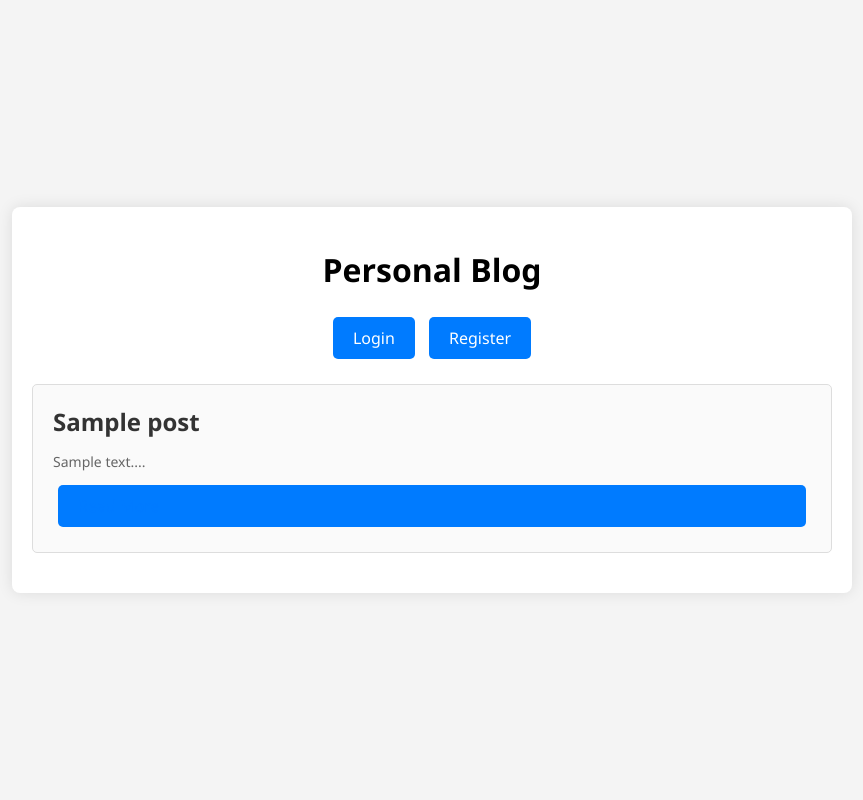
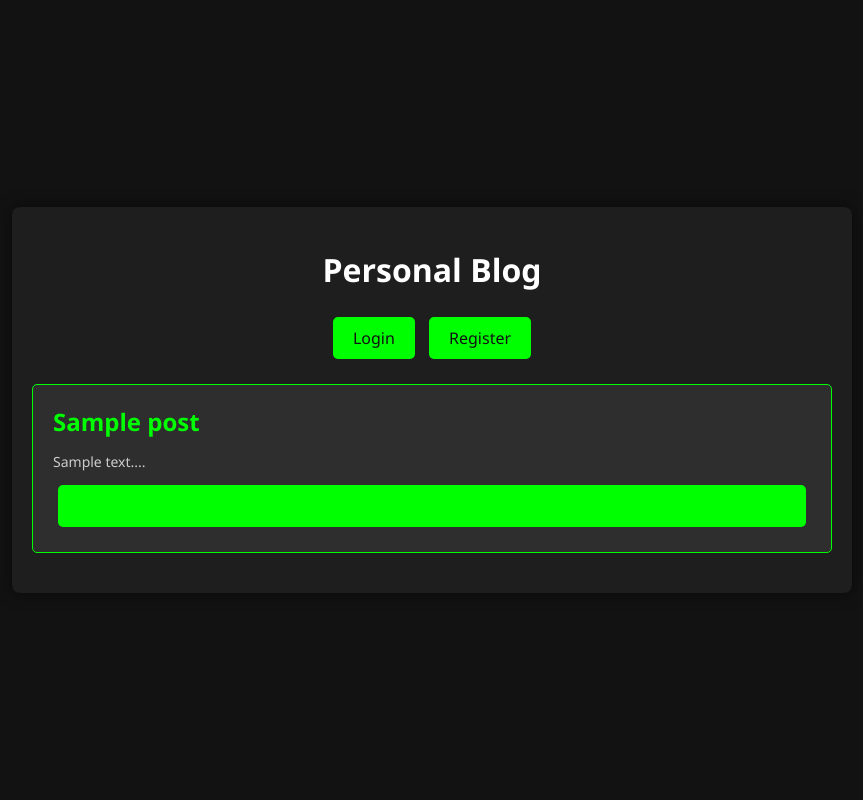
Before and after one commit to ImGooball/PHPBlogSite, a PHP site: page /index.php in a window 1280 px wide. Shown: the whole page, without its empty margins (208-1071 px from the left). Run offline with PHP 8.4, Linux system fonts and the light colour scheme; tables that the repository leaves empty or names only in its code hold one stand-in row (values such as "Sample post").

Commit message:
changed to a dark theme

```diff
--- a/styles.css
+++ b/styles.css
@@ -1,6 +1,7 @@
 body {
     font-family: 'Segoe UI', Tahoma, Geneva, Verdana, sans-serif;
-    background-color: #f4f4f4;
+    background-color: #121212;
+    color: #ffffff;
     margin: 0;
     padding: 0;
     display: flex;
@@ -14,8 +15,8 @@ body {
     max-width: 800px;
     margin: 20px auto;
     padding: 20px;
-    background-color: #fff;
-    box-shadow: 0 0 15px rgba(0, 0, 0, 0.1);
+    background-color: #1e1e1e;
+    box-shadow: 0 0 15px rgba(0, 0, 0, 0.5);
     border-radius: 8px;
     text-align: center;
 }
@@ -25,34 +26,34 @@ body {
 }
 
 .post, .comment {
-    border: 1px solid #ddd;
+    border: 1px solid #00ff00; /* Matrix-style green */
     margin-bottom: 20px;
     padding: 20px;
     text-align: left;
     border-radius: 5px;
-    background-color: #fafafa;
+    background-color: #2e2e2e;
 }
 
 .post h2, .comment p {
     margin: 0;
     font-size: 1.5em;
-    color: #333;
+    color: #00ff00; /* Matrix-style green */
 }
 
 .post p, .comment p {
     font-size: 14px;
-    color: #666;
+    color: #cccccc;
 }
 
 .post .timestamp, .comment .timestamp {
     font-size: 12px;
-    color: #999;
+    color: #888888;
     margin-top: 10px;
 }
 
 .post a {
     display: block;
-    color: #007bff;
+    color: #00ff00; /* Matrix-style green */
     text-decoration: none;
     margin-top: 10px;
 }
@@ -64,8 +65,8 @@ body {
 .btn {
     display: inline-block;
     padding: 10px 20px;
-    color: #fff;
-    background-color: #007bff;
+    color: #121212;
+    background-color: #00ff00; /* Matrix-style green */
     border: none;
     border-radius: 5px;
     text-decoration: none;
@@ -75,15 +76,15 @@ body {
 }
 
 .btn:hover {
-    background-color: #0056b3;
+    background-color: #00cc00; /* Darker green on hover */
 }
 
 .btn-delete {
-    background-color: #dc3545;
+    background-color: #ff0033; /* Red for delete */
 }
 
 .btn-delete:hover {
-    background-color: #c82333;
+    background-color: #cc0022; /* Darker red on hover */
 }
 
 form {
@@ -101,9 +102,11 @@ form textarea {
     width: 100%;
     padding: 10px;
     margin-top: 5px;
-    border: 1px solid #ddd;
+    border: 1px solid #00ff00; /* Matrix-style green */
     border-radius: 5px;
     font-size: 14px;
+    background-color: #1e1e1e;
+    color: #ffffff;
 }
 
 form input[type="submit"] {
```
